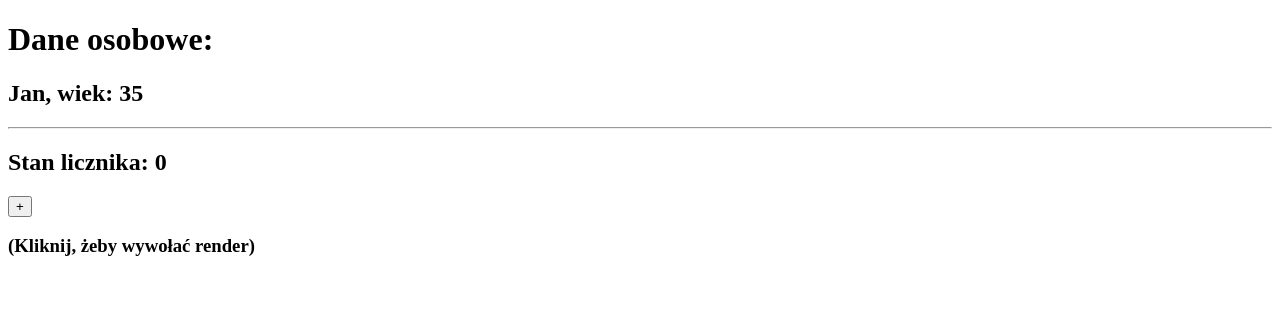
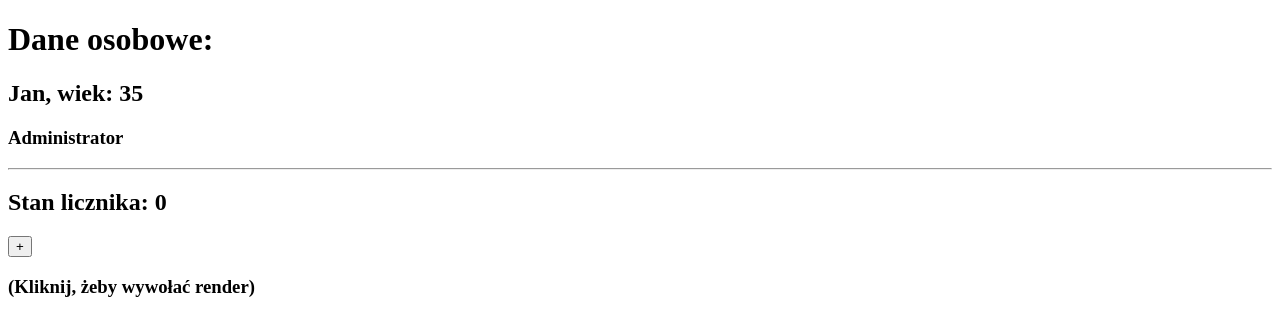
Before and after one commit to kacpi95/React-lesson, a React (Vite) app in the folder React-lesson/: page / in a window 1280 px wide. Shown: the top 336 px of the page. Built offline with nearby package versions, Linux system fonts and the light colour scheme.

Commit message:
add task

```diff
--- a/React-lesson/src/App.jsx
+++ b/React-lesson/src/App.jsx
@@ -217,13 +217,15 @@ const person = {
   name: 'Jan',
   yearOfBirth: 1990,
 };
+const subheading = <h3>Administrator</h3>;
+
 export default function App() {
   const [count, setCount] = useState(0);
 
   return (
     <>
       <h1>Dane osobowe:</h1>
-      <PersonMemo person={person} />
+      <PersonMemo person={person}>{subheading}</PersonMemo>
       <hr />
       <h2>Stan licznika: {count}</h2>
       <button onClick={() => setCount((prevCount) => prevCount + 1)}>+</button>
--- a/React-lesson/src/components/Person/Person.jsx
+++ b/React-lesson/src/components/Person/Person.jsx
@@ -1,11 +1,14 @@
 import { getAge } from '../getAge/getAge';
 import { memo } from 'react';
 
-function Person({ person }) {
+function Person({ person, children }) {
   return (
-    <h2>
-      {person.name}, wiek: {getAge(person.yearOfBirth)}
-    </h2>
+    <>
+      <h2>
+        {person.name}, wiek: {getAge(person.yearOfBirth)}
+      </h2>
+      {children}
+    </>
   );
 }
 
```
